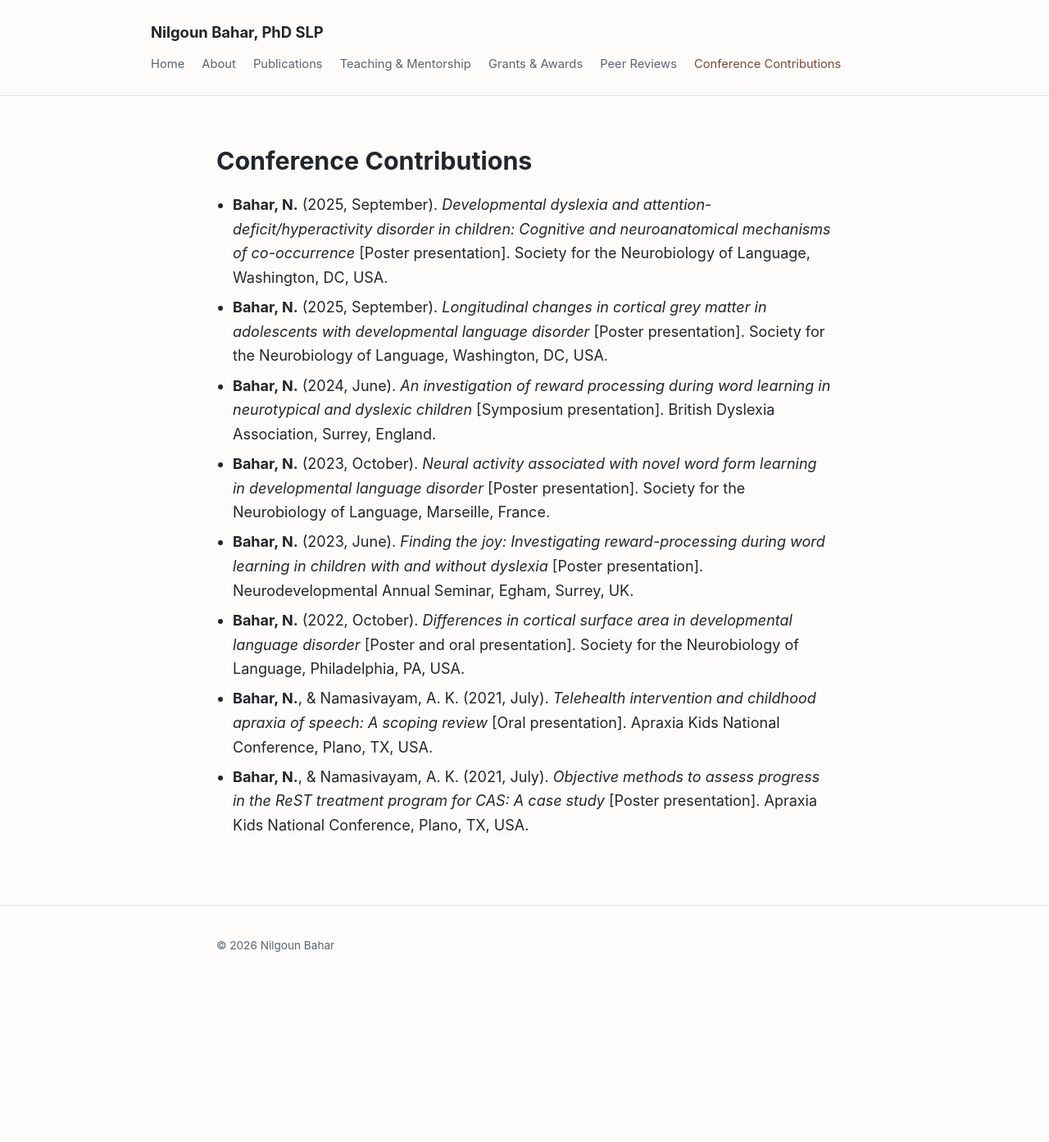
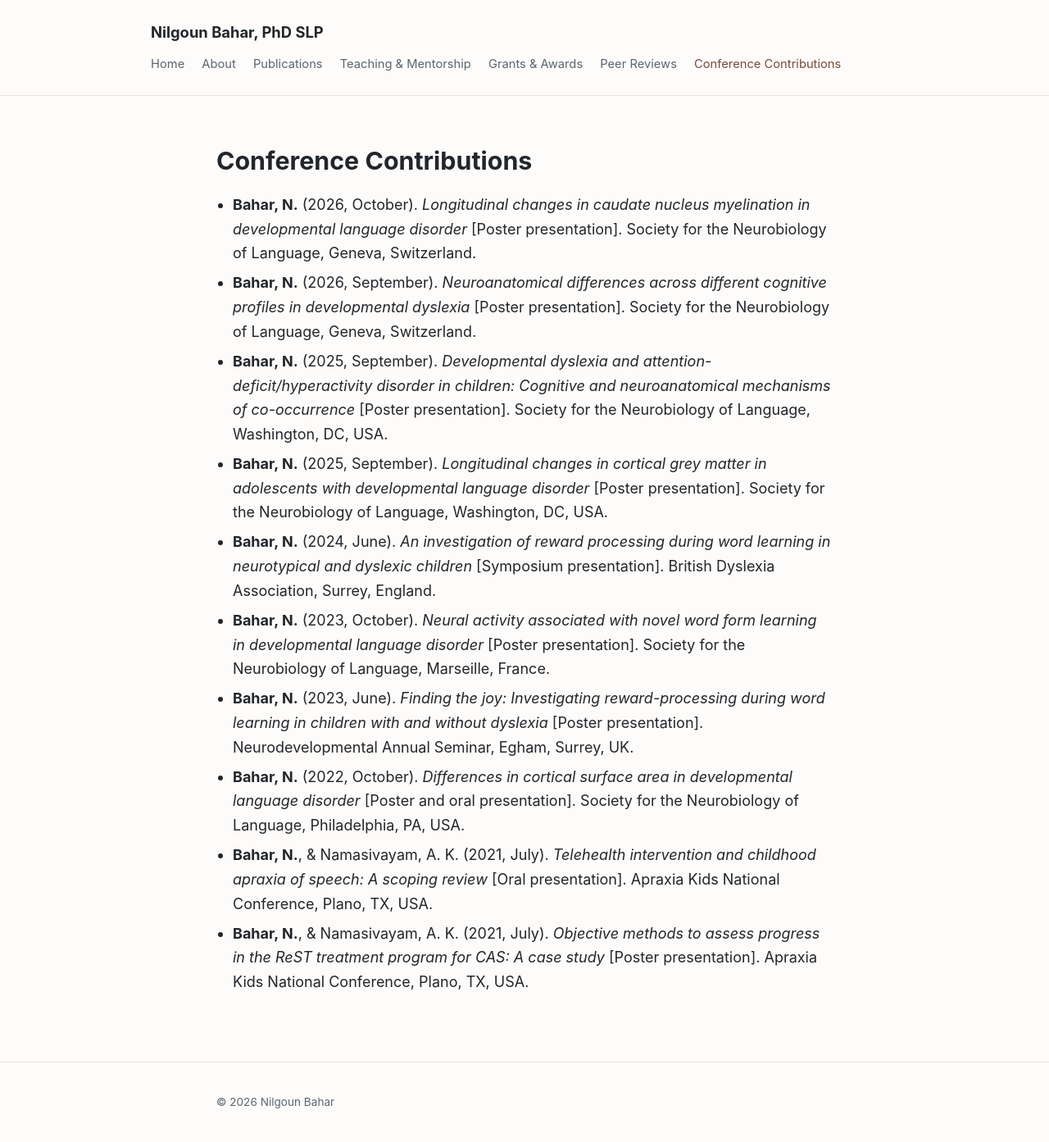
Before and after one commit to N-Bahar/N-Bahar.github.io, a Jekyll site: the page built from conference-contributions.md, in a window 1280 px wide. Shown: the whole page at 82% size. Built offline with Jekyll 4.4.1, drawn with Linux system fonts in a browser that asks for light colours; before the commit the page ends 1202 px from its top, so only the background shows below that.

Commit message:
Add two 2026 SNL conference poster presentations
Co-Authored-By: Claude Sonnet 5 <noreply@anthropic.com>

```diff
--- a/conference-contributions.md
+++ b/conference-contributions.md
@@ -6,6 +6,8 @@ permalink: /conference-contributions/
 
 # Conference Contributions
 
+- **Bahar, N.** (2026, October). *Longitudinal changes in caudate nucleus myelination in developmental language disorder* [Poster presentation]. Society for the Neurobiology of Language, Geneva, Switzerland.
+- **Bahar, N.** (2026, September). *Neuroanatomical differences across different cognitive profiles in developmental dyslexia* [Poster presentation]. Society for the Neurobiology of Language, Geneva, Switzerland.
 - **Bahar, N.** (2025, September). *Developmental dyslexia and attention-deficit/hyperactivity disorder in children: Cognitive and neuroanatomical mechanisms of co-occurrence* [Poster presentation]. Society for the Neurobiology of Language, Washington, DC, USA.
 - **Bahar, N.** (2025, September). *Longitudinal changes in cortical grey matter in adolescents with developmental language disorder* [Poster presentation]. Society for the Neurobiology of Language, Washington, DC, USA.
 - **Bahar, N.** (2024, June). *An investigation of reward processing during word learning in neurotypical and dyslexic children* [Symposium presentation]. British Dyslexia Association, Surrey, England.
```
